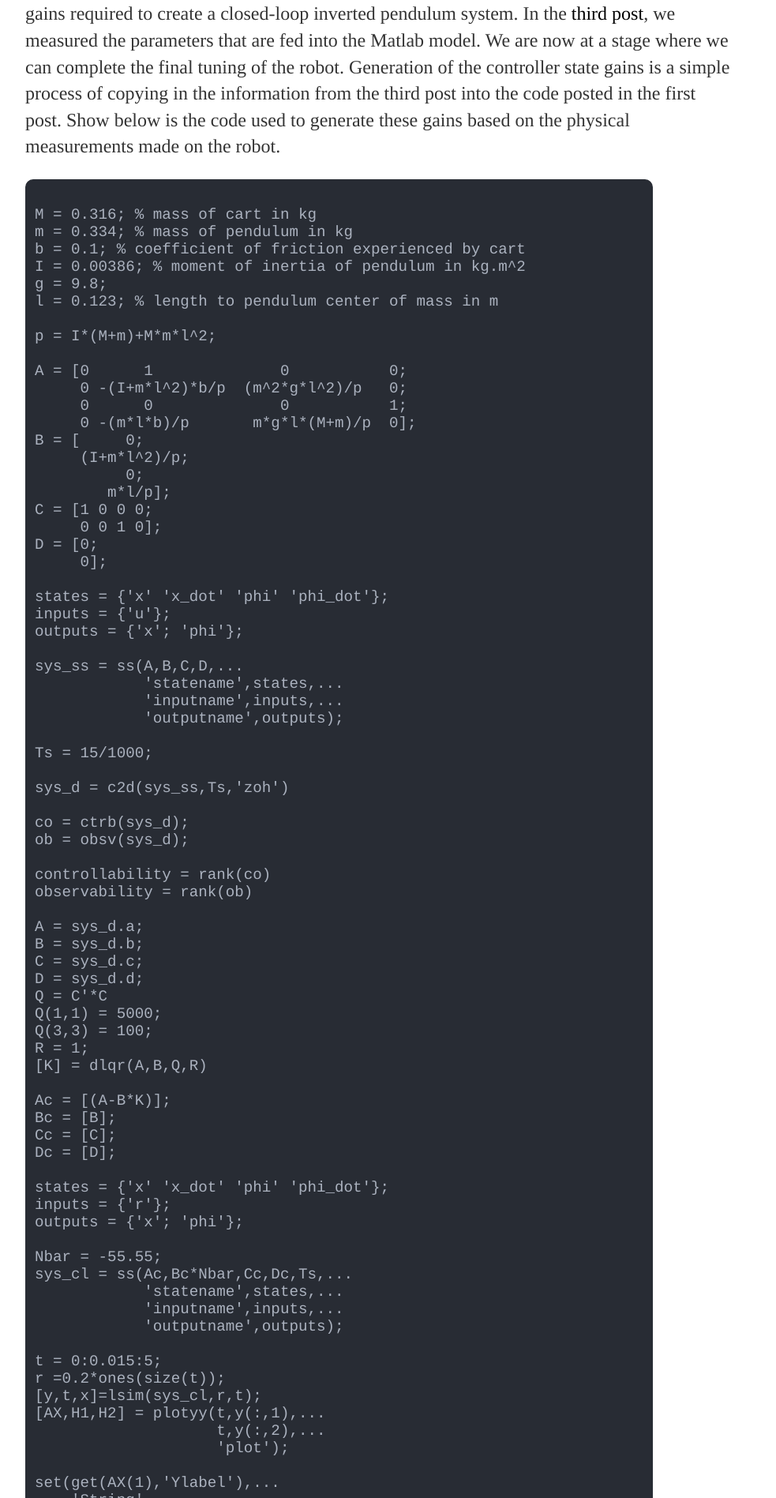
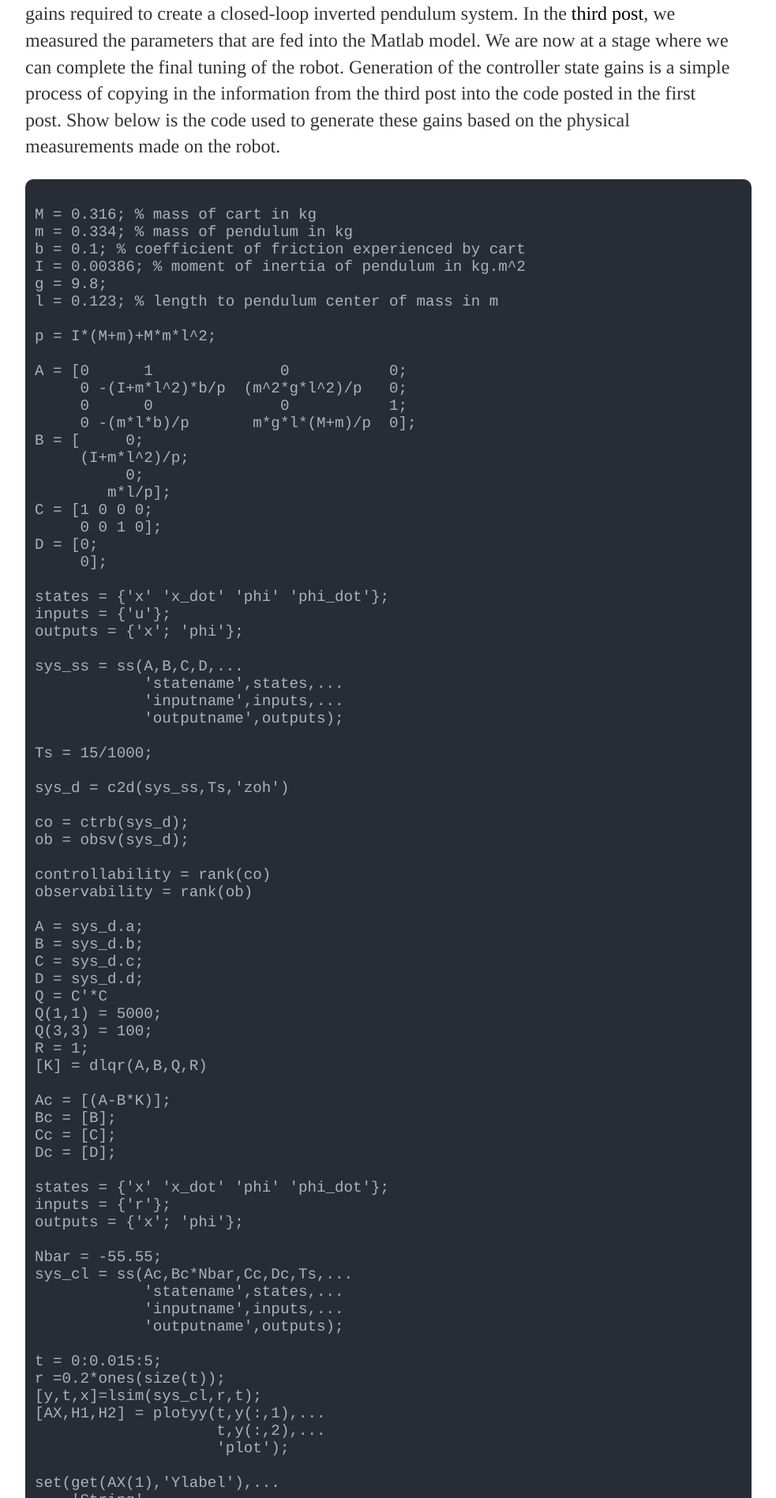
Before and after one commit to MalcolmHodgins/MalcolmHodgins.github.io, a Jekyll site: the page built from _posts/2020-08-25-SBIP Demo.md, in a window 1280 px wide. Shown: the part 677-2574 px from the top of the page at 79% size, without its empty margins (160-1143 px from the left). Built offline with Jekyll 4.4.1, drawn with Linux system fonts in a browser that asks for light colours; some of the changed text lies outside the part shown.

Commit message:
bunch of edits

```diff
--- a/_posts/2020-08-25-SBIP Demo.md
+++ b/_posts/2020-08-25-SBIP Demo.md
@@ -99,12 +99,13 @@ set(get(AX(1),'Ylabel'),...
 set(get(AX(2),'Ylabel'),...
     'String',...
     'pendulum angle (radians)')
-title('Step Response with Digital LQR Control and Precompensation')
+title('Step Response with Digital...
+    LQR Control and Precompensation')
 </code>
 </pre>
 
     <p>
-      After running the code, the plot shown in Figure 1 should appear. Controller state gains, the <em>K</em> vector, should also be printed to the terminal as [-55.5460  -23.9438   56.5291    8.0602] where each value corresponds to [cart position, cart velocity, pendulum angle, pendulum velocity], respectively. As in the original simulation, we are still tuning the controller by using a 0.2 m step function. The specific response of the simulation is somewhat redundant since the original objectives of the robot do not specify a specific response time or response characteristic. Additionally, unless your system is setup to control the current being fed to the motors, there is no way to reliably control the force delivered by the motors. Instead we use the response in Figure 1 to verify that the system is stable, and then use the ratio of K values outputted in the terminal as a basis for the magnitudes of the four states as they will be measured on the Arduino.
+      After running the code, the plot shown in Figure 1 should appear. Controller state gains, the <em>K</em> vector, should also be printed to the terminal as [-55.5460,  -23.9438,   56.5291,    8.0602] where each value corresponds to [cart position, cart velocity, pendulum angle, pendulum velocity], respectively. As in the original simulation, we are still tuning the controller by using a 0.2 m step function. The specific response of the simulation is somewhat redundant since the original objectives of the robot do not specify a specific response time or response characteristic. Additionally, unless your system is setup to control the current being fed to the motors, there is no way to reliably control the force delivered by the motors. Instead we use the response in Figure 1 to verify that the system is stable, and then use the ratio of K values outputted in the terminal as a basis for the magnitudes of the four states as they will be measured on the Arduino.
     </p>
 
     <figure>
@@ -113,7 +114,7 @@ title('Step Response with Digital LQR Control and Precompensation')
     </figure>
 
     <p>
-      Once Arduino code has been developed (example MPU-6050 code can be added to your Arduino library and you can work off this to add the rest of the systems functionality!), the <em>K</em> matrix values can be subbed in and the final tuning process can begin! Since we are not using the values to specify the force applied to the motors there is a little bit of manual work involved here. To get the motors to apply enough force to balance the pendulum, I simply multiplied the <em>K</em> vector by a constant of increasing value until it was able to balance. For this specific case, the constant value I found to work best was 10. Then to clean up most of the jerking behaviour and allow the robot to operate a little smoother, I reduced the multiplier on the pendulum derivative by 40% and reduced the multiplier on the cart position and cart velocity states by 10%.
+      Once Arduino code has been developed (example MPU-6050 code can be added to your Arduino library and you can work off this to add the rest of the systems functionality!), the <em>K</em> matrix values can be subbed in and the final tuning process can begin! Since we are not using the values to specify the force applied to the motors, there is a little bit of manual work involved here. To get the motors to apply enough force to balance the pendulum, I simply multiplied the <em>K</em> vector by a constant of increasing value until it was able to balance. For this specific case, the constant value I found to work best was 10. Then to clean up most of the jerking behaviour and allow the robot to operate a little smoother, I reduced the multiplier on the pendulum derivative by 40% and reduced the multiplier on the cart position and cart velocity states by 10%.
     </p>
     <p>
       Specifically, on the Arduino the process would take the following form:
@@ -141,7 +142,7 @@ title('Step Response with Digital LQR Control and Precompensation')
       After the final tuning was complete, the inverted pendulum robot was finished. I created a YouTube video to demo the operation of the robot. See the link below!
     </p>
 
-    <iframe width="560" height="315" src="https://www.youtube.com/embed/wsnC2qINjDE" frameborder="0" allow="accelerometer; encrypted-media; gyroscope; picture-in-picture" allowfullscreen></iframe>
+    <iframe class="centered" width="560" height="315" src="https://www.youtube.com/embed/wsnC2qINjDE" frameborder="0" allow="accelerometer; encrypted-media; gyroscope; picture-in-picture" allowfullscreen></iframe>
 </section>
 
 <span><br></span>
--- a/css/main.css
+++ b/css/main.css
@@ -220,4 +220,5 @@ figure {
   font-family: "Courier";
   color: #abb2bf;
   display: inline-block;
+  width: 100%;
 }
```
Also changed, not shown: other parts of _posts/2020-08-25-SBIP Demo.md (+3 -3 lines), _posts/2020-08-17-SBIP Mechanical.md (+1 -1 lines), images/sbip_mechanical/thin_plate_moi.PNG.
